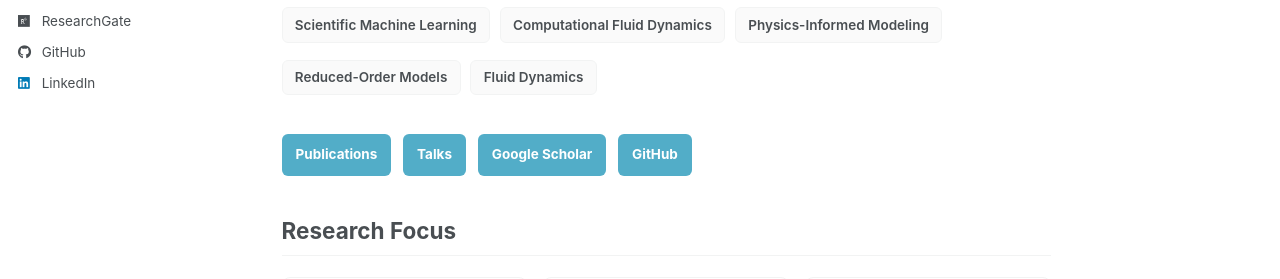
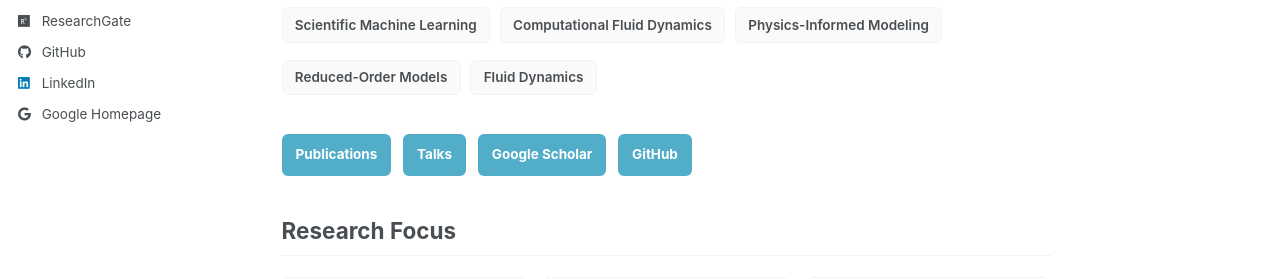
Before and after one commit to key9912/key9912.github.io, a Jekyll site: the page built from _pages/about.md, in a window 1280 px wide. Shown: the part 546-825 px from the top of the page. Built offline with Jekyll 4.4.1, drawn with Linux system fonts in a browser that asks for light colours; some web fonts are replaced; a script bundle is joined from its source files by our own code; library files that are not in the unit come from our copies.

Commit message:
Add Google Homepage profile link

```diff
--- a/_config.yml
+++ b/_config.yml
@@ -67,6 +67,7 @@ author:
   instagram        : # Username
   lastfm           : # Username
   linkedin         : "euiyoung-kim-369528264/"
+  google_homepage  : "https://sites.google.com/view/key9912/"
   mastodon         : # URL
   medium           : # URL
   pinterest        : # Username
--- a/_includes/author-profile.html
+++ b/_includes/author-profile.html
@@ -129,6 +129,9 @@
       {% if author.linkedin %}
         <li><a href="https://www.linkedin.com/in/{{ author.linkedin }}"><i class="fab fa-fw fa-linkedin icon-pad-right" aria-hidden="true"></i>LinkedIn</a></li>
       {% endif %}
+      {% if author.google_homepage %}
+        <li><a href="{{ author.google_homepage }}"><i class="fab fa-fw fa-google icon-pad-right" aria-hidden="true"></i>Google Homepage</a></li>
+      {% endif %}
       {% if author.mastodon %}
         <li><a href="{{ author.mastodon }}"><i class="fab fa-fw fa-mastodon icon-pad-right" aria-hidden="true"></i>Mastodon</a></li>
       {% endif %}
```
